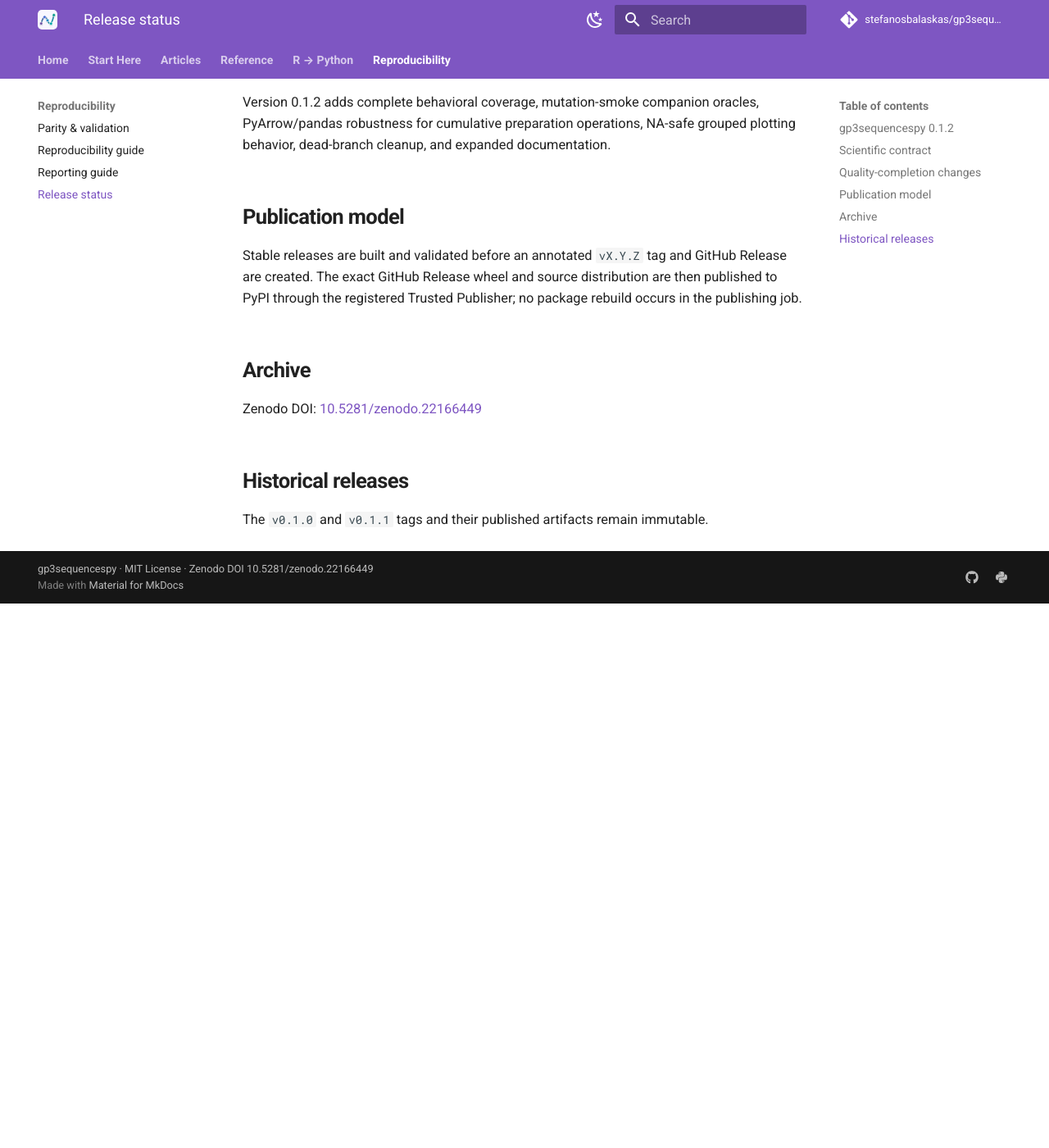
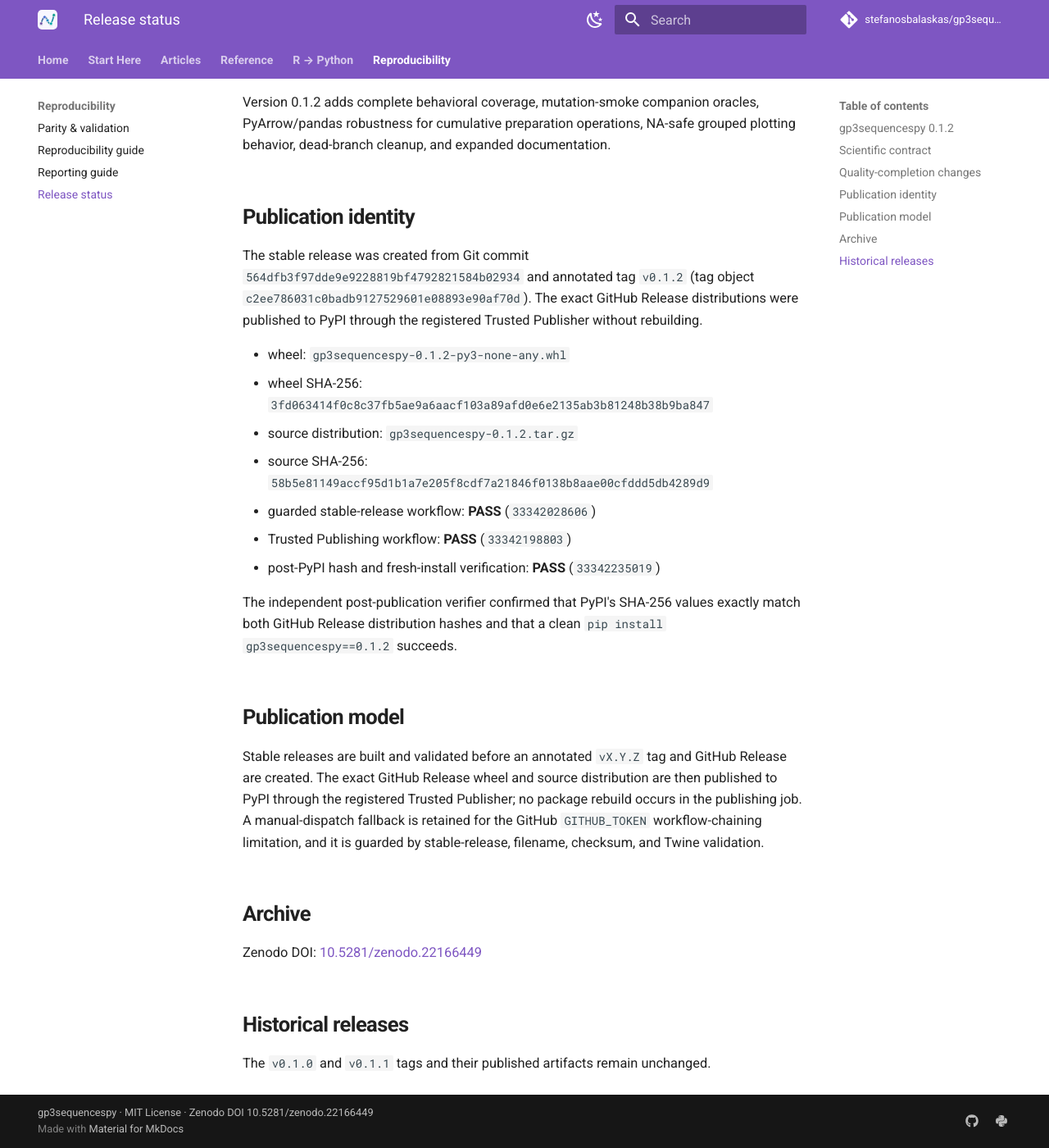
Before and after one commit to stefanosbalaskas/gp3sequencespy, an MkDocs documentation site: the page built from docs/release-readiness.md, in a window 1280 px wide and 1400 px high, scrolled down 946 px. Shown: the whole window at 82% size. Built offline with MkDocs 1.6.1 and Material for MkDocs 9.7.7, drawn with Linux system fonts in a browser that asks for light colours; comment, search, counter and statistics services are not loaded; before the commit the page ends 1682 px from its top, so only the background shows below that; some of the changed text lies outside the part shown.

Commit message:
docs: record stable 0.1.2 PyPI publication

```diff
--- a/docs/release-readiness.md
+++ b/docs/release-readiness.md
@@ -2,7 +2,7 @@
 
 ## gp3sequencespy 0.1.2
 
-Version **0.1.2** is the current stable release candidate and a quality-completion / robustness maintenance release over the frozen scientific contracts.
+Version **0.1.2** is the current stable PyPI release and a quality-completion / robustness maintenance release over the frozen scientific contracts.
 
 <div class="gp3-release-panel">
 <span class="gp3-status gp3-status--good">292 tests</span>
@@ -31,9 +31,23 @@ The release preserves the frozen R 0.3.0 behavioral reference and does not intro
 
 Version 0.1.2 adds complete behavioral coverage, mutation-smoke companion oracles, PyArrow/pandas robustness for cumulative preparation operations, NA-safe grouped plotting behavior, dead-branch cleanup, and expanded documentation.
 
+## Publication identity
+
+The stable release was created from Git commit `564dfb3f97dde9e9228819bf4792821584b02934` and annotated tag `v0.1.2` (tag object `c2ee786031c0badb9127529601e08893e90af70d`). The exact GitHub Release distributions were published to PyPI through the registered Trusted Publisher without rebuilding.
+
+- wheel: `gp3sequencespy-0.1.2-py3-none-any.whl`
+- wheel SHA-256: `3fd063414f0c8c37fb5ae9a6aacf103a89afd0e6e2135ab3b81248b38b9ba847`
+- source distribution: `gp3sequencespy-0.1.2.tar.gz`
+- source SHA-256: `58b5e81149accf95d1b1a7e205f8cdf7a21846f0138b8aae00cfddd5db4289d9`
+- guarded stable-release workflow: **PASS** (`33342028606`)
+- Trusted Publishing workflow: **PASS** (`33342198803`)
+- post-PyPI hash and fresh-install verification: **PASS** (`33342235019`)
+
+The independent post-publication verifier confirmed that PyPI's SHA-256 values exactly match both GitHub Release distribution hashes and that a clean `pip install gp3sequencespy==0.1.2` succeeds.
+
 ## Publication model
 
-Stable releases are built and validated before an annotated `vX.Y.Z` tag and GitHub Release are created. The exact GitHub Release wheel and source distribution are then published to PyPI through the registered Trusted Publisher; no package rebuild occurs in the publishing job.
+Stable releases are built and validated before an annotated `vX.Y.Z` tag and GitHub Release are created. The exact GitHub Release wheel and source distribution are then published to PyPI through the registered Trusted Publisher; no package rebuild occurs in the publishing job. A manual-dispatch fallback is retained for the GitHub `GITHUB_TOKEN` workflow-chaining limitation, and it is guarded by stable-release, filename, checksum, and Twine validation.
 
 ## Archive
 
@@ -41,4 +55,4 @@ Zenodo DOI: [10.5281/zenodo.22166449](https://doi.org/10.5281/zenodo.22166449)
 
 ## Historical releases
 
-The `v0.1.0` and `v0.1.1` tags and their published artifacts remain immutable.
+The `v0.1.0` and `v0.1.1` tags and their published artifacts remain unchanged.
```
